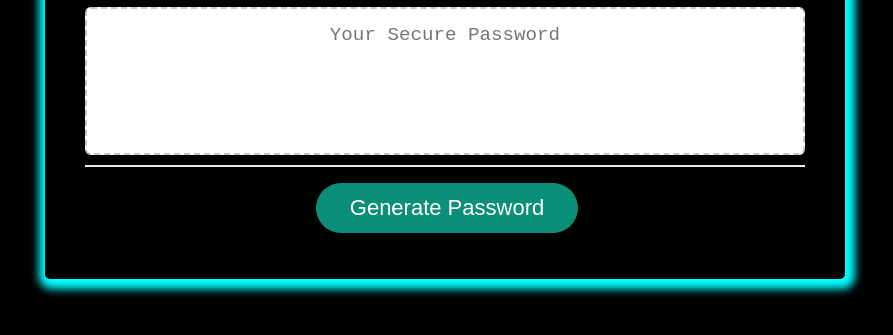
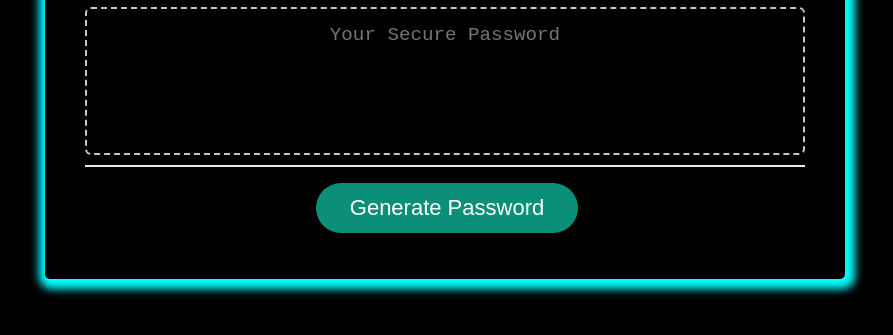
Before and after one commit to sdoval27/secure-password-generator, a plain HTML site: page index.html in a window 1280 px wide. Shown: the part 241-576 px from the top of the page, without its empty margins (195-1088 px from the left). Drawn offline with Linux system fonts and the light colour scheme.

Commit message:
finalized css color scheme

```diff
--- a/assets/style.css
+++ b/assets/style.css
@@ -116,6 +116,8 @@ button[disabled] {
   border-radius: 6px;
   resize: none;
   overflow: hidden;
+  background-color: #000000;
+  color: white;
 }
 
 @media (max-width: 690px) {
```
Also changed, not shown: 1 other file.
